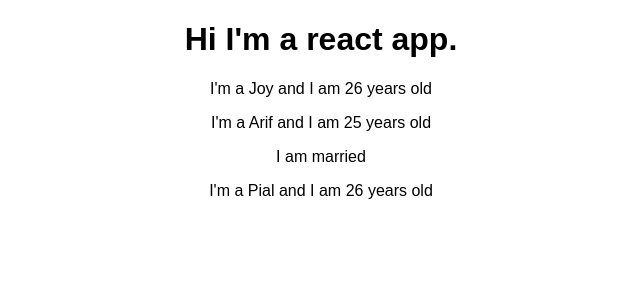
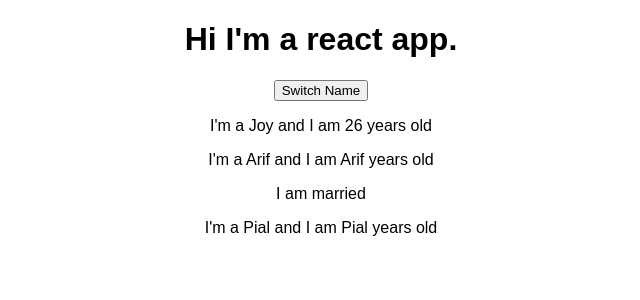
Before and after one commit to pial0007l/React, a React (Create React App) app in the folder react-complete-guide/: page / in a window 1280 px wide. Shown: the top 300 px of the page, without its empty margins (319-959 px from the left). Built offline with nearby package versions, Linux system fonts and the light colour scheme.

Commit message:
Wirking with state

```diff
--- a/react-complete-guide/src/App.js
+++ b/react-complete-guide/src/App.js
@@ -3,13 +3,24 @@
 import Person from './Person/Person';
 
 class App extends Component {
+  state = {
+    person: [
+      {name: 'Joy', age:26},
+      {name: 'Arif', age:25},
+      {name: 'Pial', age:26 }
+    ]
+  }
+
   render() {
     return (
       <div className="App">
+
         <h1>Hi I'm a react app.</h1>
-        <Person name="Joy" age="26"/>
-        <Person name="Arif" age="25">I am married</Person>
-        <Person name="Pial" age="26"/>
+        <button>Switch Name</button>
+        <Person name={this.state.person[0].name} age={this.state.person[0].age}/>
+        <Person name={this.state.person[1].name} age={this.state.person[1].name}>I am married</Person>
+        <Person name={this.state.person[2].name} age={this.state.person[2].name}/>
+
       </div>
     );
   }
```
